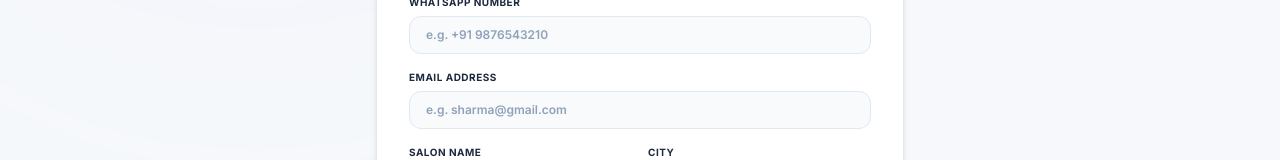
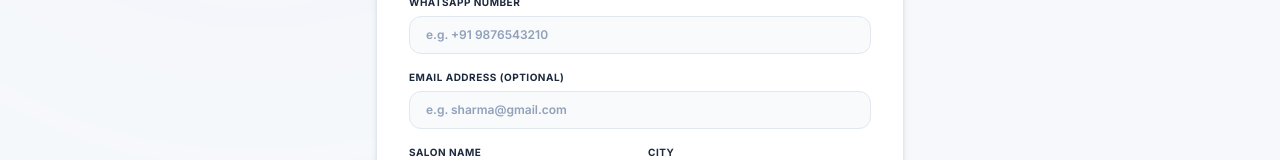
Before and after one commit to ChikkuuSharma/salonsflow, a Next.js app in the folder frontend/: page / in a window 1280 px wide. Shown: the part 5241-5401 px from the top of the page. Built offline with nearby package versions, Linux system fonts and the light colour scheme.

Commit message:
fix(frontend): make email address input parameter optional in landing page demo forms

```diff
--- a/frontend/src/app/page.tsx
+++ b/frontend/src/app/page.tsx
@@ -265,7 +265,7 @@ export default function Home() {
 
   const handleDemoSubmit = (e: React.FormEvent) => {
     e.preventDefault();
-    if (!demoFormData.name || !demoFormData.phone || !demoFormData.email) return;
+    if (!demoFormData.name || !demoFormData.phone) return;
     setDemoFormSubmitSuccess(true);
     setTimeout(() => {
       setDemoModalOpen(false);
@@ -854,10 +854,9 @@ export default function Home() {
                   />
                 </div>
                 <div className="space-y-1.5">
-                  <label className="text-[10px] font-bold text-slate-450 uppercase tracking-wider block">Email Address</label>
+                  <label className="text-[10px] font-bold text-slate-450 uppercase tracking-wider block">Email Address (Optional)</label>
                   <input
                     type="email"
-                    required
                     placeholder="e.g. sharma@gmail.com"
                     value={demoFormData.email}
                     onChange={(e) => setDemoFormData({ ...demoFormData, email: e.target.value })}
@@ -1016,10 +1015,9 @@ export default function Home() {
                       />
                     </div>
                     <div className="space-y-1.5">
-                      <label className="text-[10px] font-bold text-slate-450 uppercase tracking-wider block">Email Address</label>
+                      <label className="text-[10px] font-bold text-slate-450 uppercase tracking-wider block">Email Address (Optional)</label>
                       <input
                         type="email"
-                        required
                         placeholder="e.g. sharma@gmail.com"
                         value={demoFormData.email}
                         onChange={(e) => setDemoFormData({ ...demoFormData, email: e.target.value })}
```
